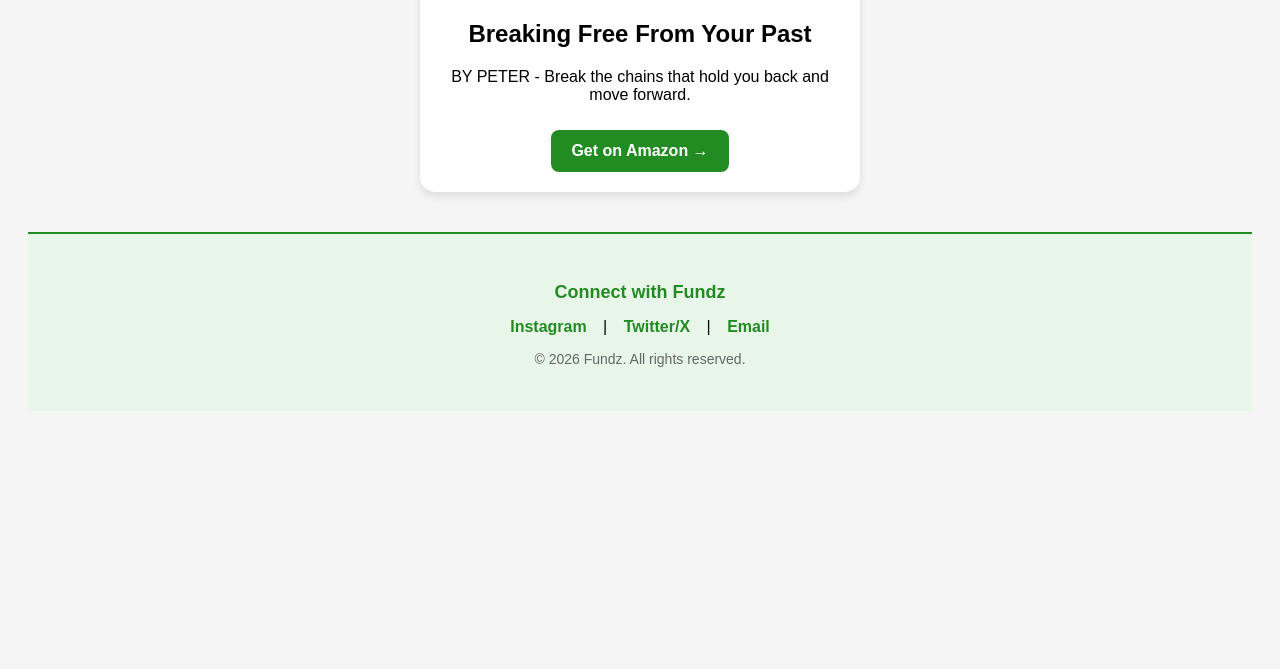
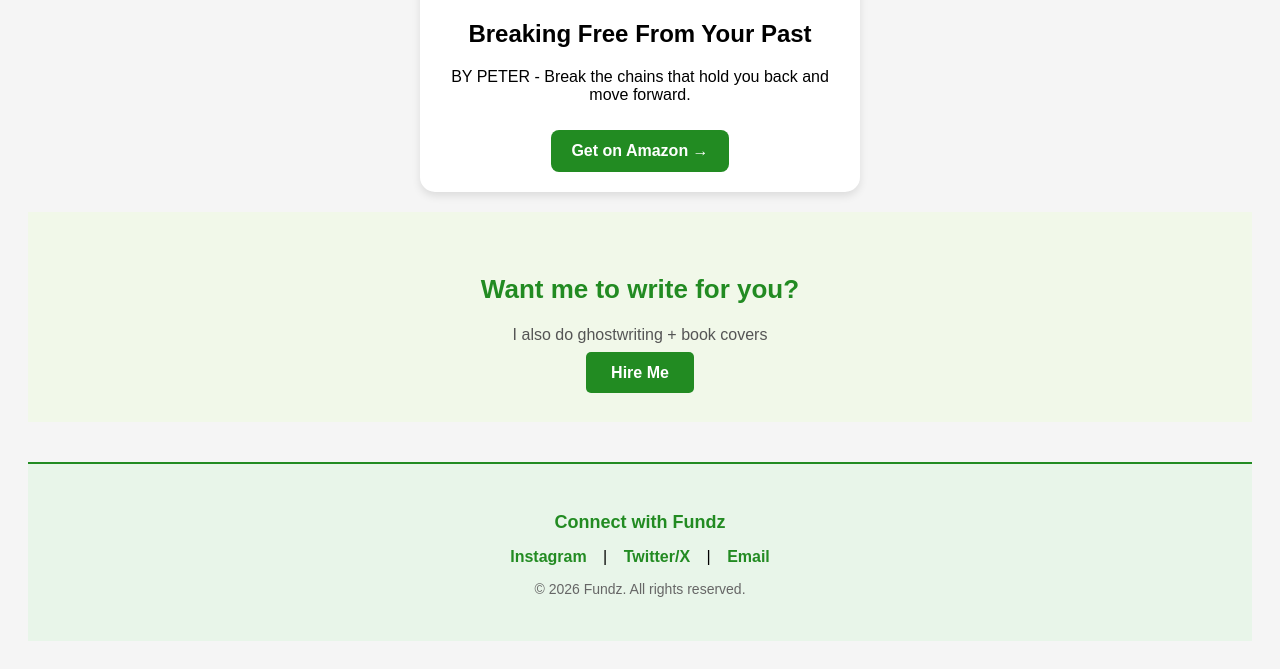
Before and after one commit to peterejiro34-collab/fundz-portfolio, a Flask app: page /books in a window 1280 px wide. Shown: the part 2451-3120 px from the top of the page. Before the commit the page ends 2862 px from the top, so only its background shows below. Run offline with Flask 3, Linux system fonts and the light colour scheme.

Commit message:
Add ghostwriting services section to books.html
Added a section for ghostwriting services with a call to action.

```diff
--- a/templates/books.html
+++ b/templates/books.html
@@ -38,6 +38,12 @@
         <p>BY PETER - Break the chains that hold you back and move forward.</p>
         <a href="https://www.amazon.com/stores/Peter/author/B0G62LZR54?ref=ap_rdr&shoppingPortalEnabled=true" target="_blank" class="btn">Get on Amazon →</a>
     </div>
+<div style="text-align:center; padding:40px 20px; background:#f1f8e9;">
+    <h2 style="color:#228B22; font-size:26px;">Want me to write for you?</h2>
+    <p style="color:#555; margin-bottom:20px;">I also do ghostwriting + book covers</p>
+    <a href="/contact" style="background:#228B22; color:white; padding:12px 25px; text-decoration:none; border-radius:5px; font-weight:bold;">Hire Me</a>
+</div>
+
 <div style="text-align:center; padding:30px; background:#e8f5e9; margin-top:40px; border-top:2px solid #228B22;">
     <p style="margin-bottom:15px; font-weight:bold; color:#228B22; font-size:18px;">Connect with Fundz</p>
 
```
